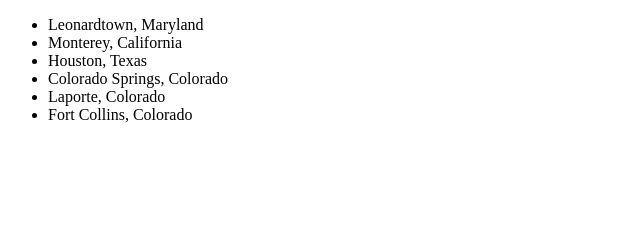
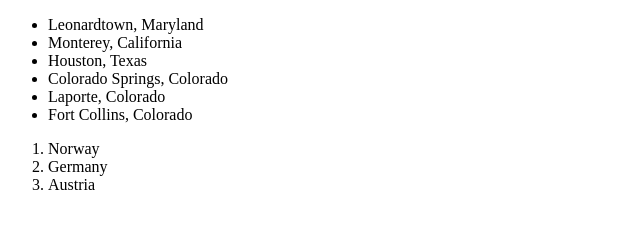
Before and after one commit to jMorris26/HTML-Exercise-1, a plain HTML site: page index.html in a window 1280 px wide. Shown: the whole page, without its empty margins (0-640 px from the left). Drawn offline with Linux system fonts and the light colour scheme.

Commit message:
Adding my ordered list

```diff
--- a/index.html
+++ b/index.html
@@ -12,6 +12,11 @@
       <li>Laporte, Colorado</li>
       <li>Fort Collins, Colorado</li>
     </ul>
+    <ol>
+      <li>Norway</li>
+      <li>Germany</li>
+      <li>Austria</li>
+    </ol>
   </body>
 
 </html>
```
